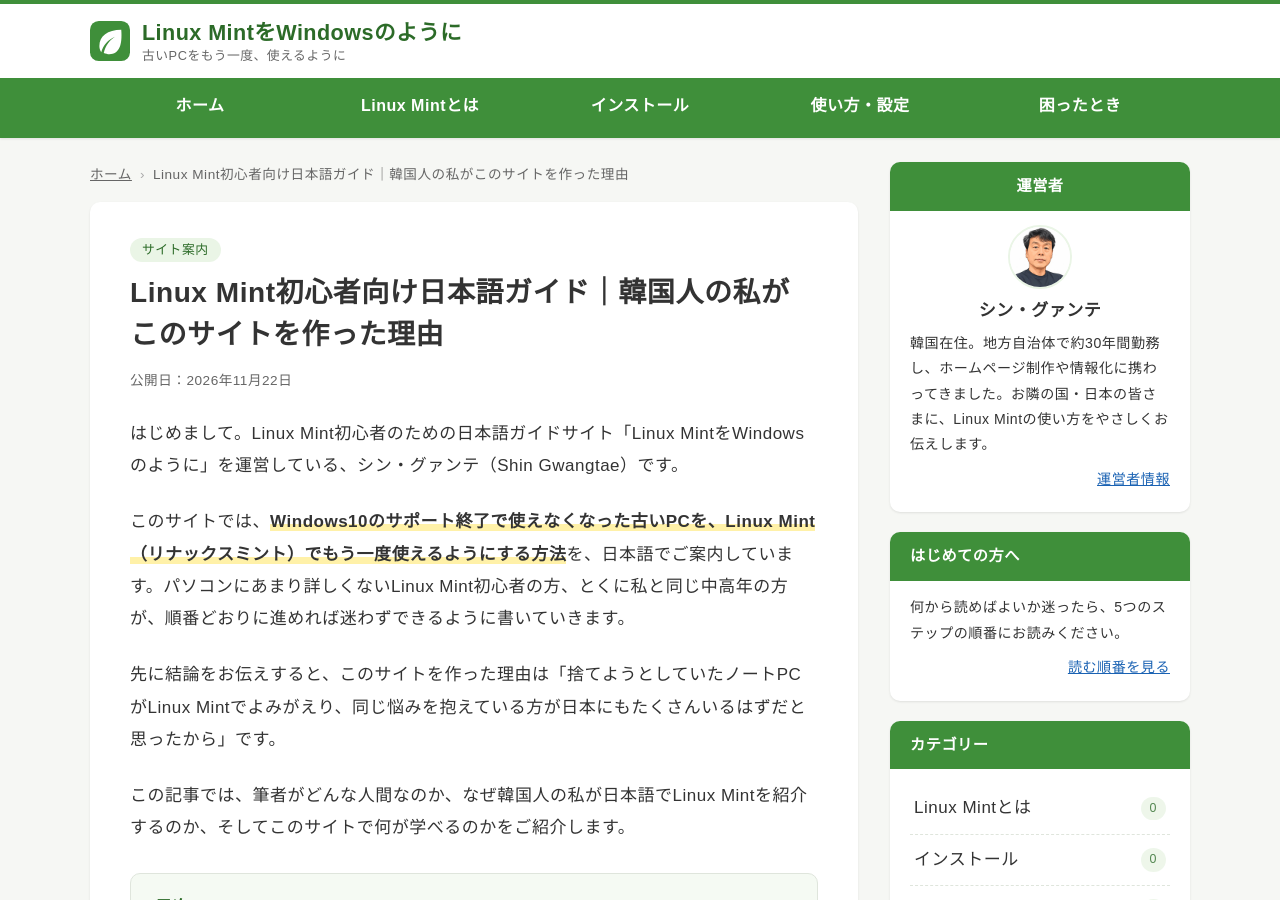
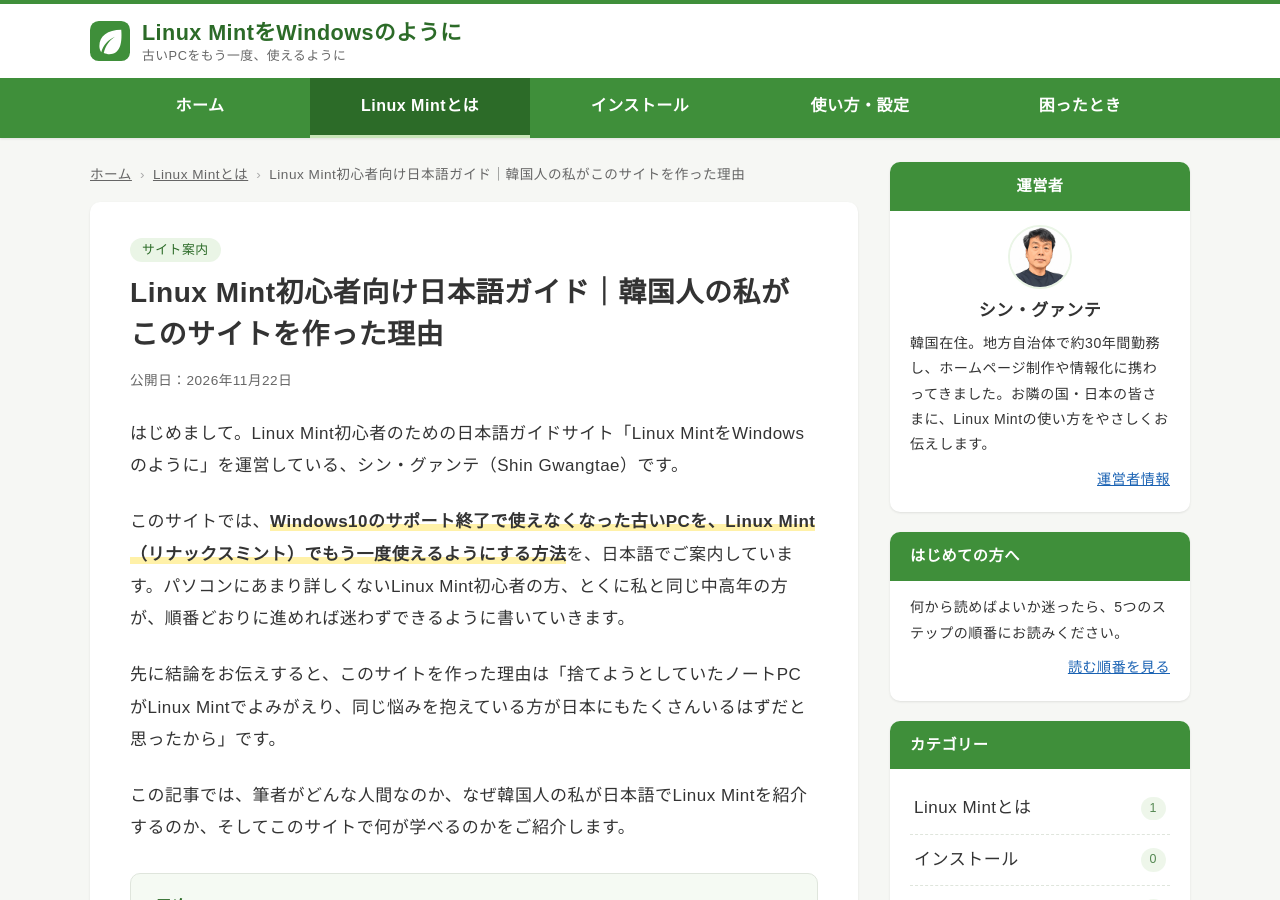
Before and after one commit to your7179/gtshin, a Jekyll site: the page built from _guides/001-linux-mint-beginner-guide.md, in a window 1280 px wide and 900 px high. Built offline with Jekyll 4.4.1, drawn with Linux system fonts in a browser that asks for light colours.

Commit message:
Add files via upload

```diff
--- a/_includes/breadcrumb.html
+++ b/_includes/breadcrumb.html
@@ -3,9 +3,9 @@
   <ol>
     <li><a href="{{ '/' | relative_url }}">ホーム</a></li>
     {%- if page.layout == "post" -%}
-      {%- assign bc_cat = site.data.categories | where: "name", page.category | first -%}
-      {%- if bc_cat %}
-    <li><a href="{{ bc_cat.slug | prepend: '/' | append: '/' | relative_url }}">{{ bc_cat.name }}</a></li>
+      {%- include post-cat.html -%}
+      {%- if post_cat %}
+    <li><a href="{{ post_cat.slug | prepend: '/' | append: '/' | relative_url }}">{{ post_cat.name }}</a></li>
       {%- endif %}
     {%- endif %}
     <li aria-current="page">{{ page.heading | default: page.title }}</li>
--- /dev/null
+++ b/_includes/cat-posts.html
@@ -0,0 +1,6 @@
+{%- comment -%} Sets cat_posts: all articles of include.cat (including include_categories) {%- endcomment -%}
+{%- assign cat_posts = site.guides | where: "category", include.cat.name -%}
+{%- for extra in include.cat.include_categories -%}
+{%- assign more_posts = site.guides | where: "category", extra -%}
+{%- assign cat_posts = cat_posts | concat: more_posts -%}
+{%- endfor -%}
--- a/_includes/header.html
+++ b/_includes/header.html
@@ -13,6 +13,7 @@
     </button>
   </div>
   <nav id="global-nav" class="global-nav" aria-label="メインメニュー">
+    {%- if page.layout == "post" %}{% include post-cat.html %}{% endif %}
     <ul class="container global-nav-list">
       {%- for item in site.data.navigation.main %}
       {%- assign active = false -%}
@@ -20,6 +21,8 @@
         {%- if page.url == "/" -%}{%- assign active = true -%}{%- endif -%}
       {%- elsif page.url == item.url or page.category == item.title -%}
         {%- assign active = true -%}
+      {%- elsif page.layout == "post" and post_cat and post_cat.name == item.title -%}
+        {%- assign active = true -%}
       {%- endif %}
       <li><a href="{{ item.url | relative_url }}"{% if active %} class="is-active" aria-current="page"{% endif %}>{{ item.title }}</a></li>
       {%- endfor %}
--- a/_includes/sidebar.html
+++ b/_includes/sidebar.html
@@ -17,7 +17,8 @@
     <p class="side-title">カテゴリー</p>
     <ul class="side-cats">
       {%- for c in site.data.categories %}
-      {%- assign n = site.guides | where: "category", c.name | size %}
+      {%- include cat-posts.html cat=c %}
+      {%- assign n = cat_posts | size %}
       <li><a href="{{ c.slug | prepend: '/' | append: '/' | relative_url }}"><span>{{ c.name }}</span><span class="count">{{ n }}</span></a></li>
       {%- endfor %}
     </ul>
--- a/_includes/structured-data.html
+++ b/_includes/structured-data.html
@@ -18,7 +18,8 @@
 }
 </script>
 {%- elsif page.layout == "post" -%}
-{%- assign sd_cat = site.data.categories | where: "name", page.category | first -%}
+{%- include post-cat.html -%}
+{%- assign sd_cat = post_cat -%}
 <script type="application/ld+json">
 {
   "@context": "https://schema.org",
```
Also changed, not shown: _includes/post-cat.html (added, +9 -0 lines).
